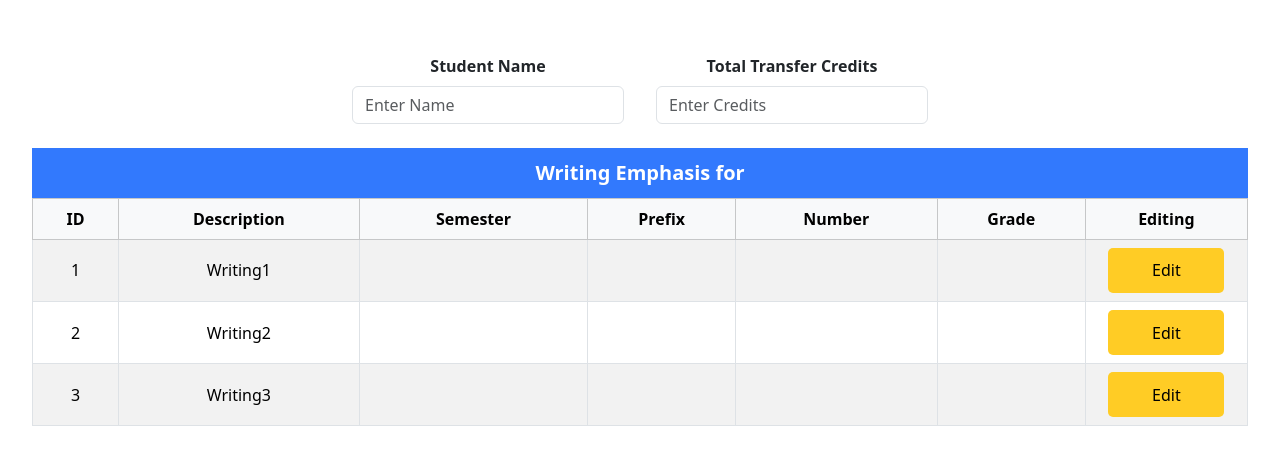
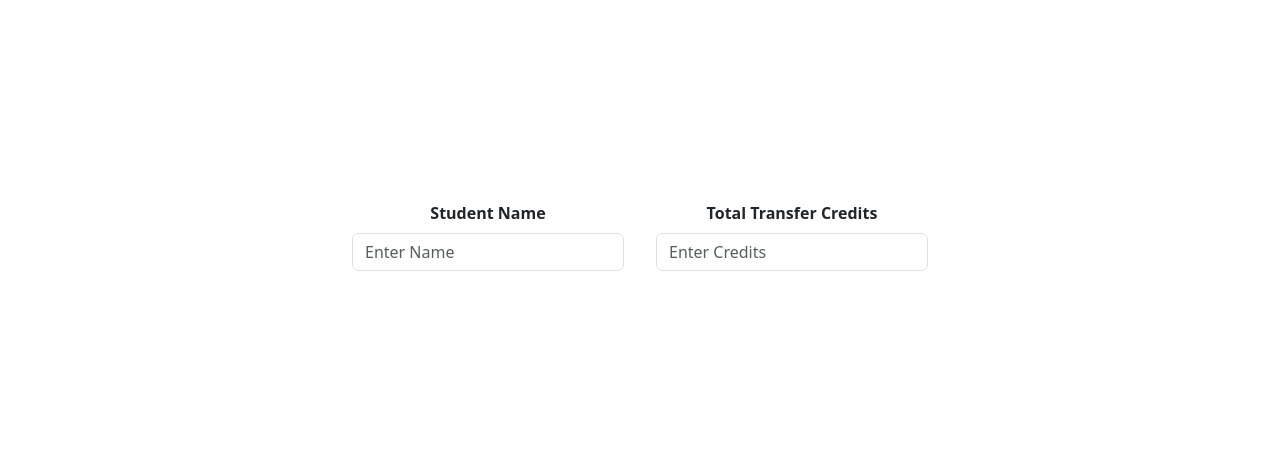
Before and after one commit to AlexPham0209/project-3, a React (Vite) app: page / in a window 1280 px wide. Shown: the part 160-624 px from the top of the page. Built offline with nearby package versions, Linux system fonts and the light colour scheme.

Commit message:
Added editing menu

```diff
--- a/src/App.css
+++ b/src/App.css
@@ -27,6 +27,14 @@
   font-weight: 600;
 }
 
+.edit-form {
+  display: flex;
+  flex-direction: column;
+  justify-content: center;
+  align-items: center;
+  margin-bottom: 1vh;
+}
+
 .title {
   background-color: rgb(50, 121, 253);
   padding: 0.5em;
@@ -51,3 +59,10 @@
   background-color: rgb(211, 165, 0);
   color: white;
 }
+
+.edit-buttons {
+  padding: 30px;
+  display: flex;
+  flex-direction: column;
+  justify-content: space-evenly;
+}
--- a/src/App.jsx
+++ b/src/App.jsx
@@ -4,11 +4,12 @@ import viteLogo from '/vite.svg'
 import './App.css'
 import WritingTable from './WritingTable'
 import Prompt from './Prompt'
+import Edit from './Edit'
 
-
-function Edit() {
+function EditMenu(selected, editCourse) {
   return (
     <>
+    <Edit selected={selected} editCourse={editCourse}></Edit>
     </>
   );
 }
@@ -51,22 +52,52 @@ function createWritingCourses(credits) {
 
 function App() {
   const [name, setName] = useState('');
-  const [credits, setCredits] = useState(0);
+  const [credits, setCredits] = useState(null);
 
-  const [writingCourses, setWritingCourses] = useState([]);
-  const [selected, setSelected] = useState(null);
+  const [courses, setCourses] = useState([]);
+  const [selected, setSelected] = useState({
+    id: null,
+    value: null,
+  });
+
+  function editCourse(id=-1, value=null) {
+    setSelected({
+      id: null,
+      value: null
+    });
+
+    if (id === -1 || value === null)
+      return;
+
+    setCourses(courses.map((course) => course.id === id ? value : course));
+  }
 
   useEffect(() => {
-    setWritingCourses(createWritingCourses(credits));
-    setSelected(null);
+    setCourses(createWritingCourses(credits));
+
+    setSelected({
+      id: null,
+      value: null
+    });
+
   }, [credits]);
+
+
+  if (credits !== null) {
+    return (
+      <div>
+        <Prompt setName={setName} credits={credits} setCredits={setCredits}></Prompt>
+        {selected.id !== null ? EditMenu(selected, editCourse) : Table(name, courses, setSelected)}
+      </div>
+    );
+  }
 
   return (
     <div>
-      <Prompt setName={setName} setCredits={setCredits}></Prompt>
-      {selected !== null ? Edit() : Table(name, writingCourses, setSelected)}
+      <Prompt setName={setName} credits={credits} setCredits={setCredits}></Prompt>
     </div>
   );
+
 }
 
 export default App
--- a/src/Course.jsx
+++ b/src/Course.jsx
@@ -3,21 +3,24 @@ import "bootstrap/dist/css/bootstrap.css";
 import { useEffect, useState } from "react";
 import './App.css'
 
-export default function Course({id=0, description='', semester='', prefix='', number='', grade='', setSelected}) {
+export default function Course({course, setSelected}) {
     const onClick = (index) => {
-        setSelected(index);
+        setSelected({
+            id: index,
+            value: course
+        });
     };
 
     return (
         <tr>
-            <td className="column">{id}</td>
-            <td className="column">{description}</td>
-            <td className="column">{semester}</td>
-            <td className="column">{prefix}</td>
-            <td className="column">{number}</td>
-            <td className="column">{grade}</td>
+            <td className="column">{course.id}</td>
+            <td className="column">{course.description}</td>
+            <td className="column">{course.semester}</td>
+            <td className="column">{course.prefix}</td>
+            <td className="column">{course.number}</td>
+            <td className="column">{course.grade}</td>
             <td className="column">
-                <button className='edit-button' onClick={() => {onClick(id - 1)}}>Edit</button>
+                <button className='edit-button' onClick={() => {onClick(course.id)}}>Edit</button>
             </td>
         </tr>
     );
--- /dev/null
+++ b/src/Edit.jsx
@@ -0,0 +1,66 @@
+import { Container, Form, FormGroup, Row, Button } from 'react-bootstrap';
+import './App.css'
+
+export default function Edit({selected, editCourse}) {
+    const course = selected.value;
+
+    const onSubmit = (e) => {
+        e.preventDefault();
+        const {id, description, semester, prefix, number, grade} = e.target;
+
+        const course =  {
+            id: id.value,
+            description: description.value,
+            semester: semester.value,
+            prefix: prefix.value,
+            number: number.value,
+            grade: grade.value
+        }
+
+        editCourse(selected.id, course);
+    }
+
+    const onCancel = (e) => {
+        e.preventDefault();
+        editCourse();
+    }
+
+    return (
+        <Form className='edit-form' onSubmit={onSubmit}>
+            <Form.Group className='text-bar' controlId='id'>
+                <Form.Label className='text-description'>ID</Form.Label>
+                <Form.Control className='text-input' type="id" placeholder='Enter ID' defaultValue={course.id} disabled></Form.Control>
+            </Form.Group>
+
+            <Form.Group className='text-bar' controlId='description'>
+                <Form.Label className='text-description'>Description</Form.Label>
+                <Form.Control className='text-input' type="description" placeholder='Enter Description' defaultValue={course.description}></Form.Control>
+            </Form.Group>
+
+            <Form.Group className='text-bar' controlId='semester'>
+                <Form.Label className='text-description'>Semester</Form.Label>
+                <Form.Control className='text-input' type="semester" placeholder='Enter Semester' defaultValue={course.semester}></Form.Control>
+            </Form.Group>
+
+            <Form.Group className='text-bar' controlId='prefix'>
+                <Form.Label className='text-description'>Prefix</Form.Label>
+                <Form.Control className='text-input' type="prefix" placeholder='Enter Prefix' defaultValue={course.prefix}></Form.Control>
+            </Form.Group>
+
+            <Form.Group className='text-bar' controlId='number'>
+                <Form.Label className='text-description'>Number</Form.Label>
+                <Form.Control className='text-input' type="number" placeholder='Enter Number' defaultValue={course.number}></Form.Control>
+            </Form.Group>
+
+            <Form.Group className='text-bar' controlId='grade'>
+                <Form.Label className='text-description'>Grade</Form.Label>
+                <Form.Control className='text-input' type="grade" placeholder='Enter Grade' defaultValue={course.grade}></Form.Control>
+            </Form.Group>
+
+            <div className='edit-buttons'>
+                <Button type='submit' style={{marginBottom: '20px'}}>Submit</Button>
+                <Button type='cancel' onClick={onCancel}>Cancel</Button>
+            </div>
+        </Form>
+    );
+}
--- a/src/Prompt.jsx
+++ b/src/Prompt.jsx
@@ -1,28 +1,25 @@
 import { Container, Form, FormGroup, Row, Button } from 'react-bootstrap';
 // import "bootstrap/dist/css/bootstrap.css";
 
-export default function Prompt({setName, setCredits}) {
+export default function Prompt({setName, credits, setCredits}) {
     const onSubmit = (e) => {
         e.preventDefault();
         const {name, credits} = e.target;
 
         setName(name.value);
         setCredits(Number(credits.value));
-
-        name.value = '';
-        credits.value = '';
     }
 
     return (
         <Form className='course-form' onSubmit={onSubmit}>
             <Form.Group className='text-bar' controlId='name'>
                 <Form.Label className='text-description'>Student Name</Form.Label>
-                <Form.Control className='text-input' type="name" placeholder='Enter Name'></Form.Control>
+                <Form.Control className='text-input' type="name" placeholder='Enter Name' disabled={credits !== null}></Form.Control>
             </Form.Group>
 
             <Form.Group className='text-bar' controlId='credits'>
                 <Form.Label className='text-description'>Total Transfer Credits</Form.Label>
-                <Form.Control className='text-input' type="name" placeholder='Enter Credits'></Form.Control>
+                <Form.Control className='text-input' type="name" placeholder='Enter Credits' disabled={credits !== null}></Form.Control>
             </Form.Group>
 
             <Button type='submit' style={{display: 'none'}}>Submit</Button>
--- a/src/WritingTable.jsx
+++ b/src/WritingTable.jsx
@@ -6,21 +6,8 @@ import Course from "./Course";
 
 export default function WritingTable({name, courses, setSelected}) {
     let components = courses.map(
-        (course) => {
-            return (
-                <Course
-                id={course.id}
-                description={course.description}
-                semester={course.semester}
-                prefix={course.prefix}
-                number={course.number}
-                grade={course.grade}
-                setSelected={setSelected}
-                >
-                </Course>
-            )
-        }
-    )
+        (course) => <Course course={course} setSelected={setSelected}></Course>
+    );
 
     return (
         <div className="course-table">
```
